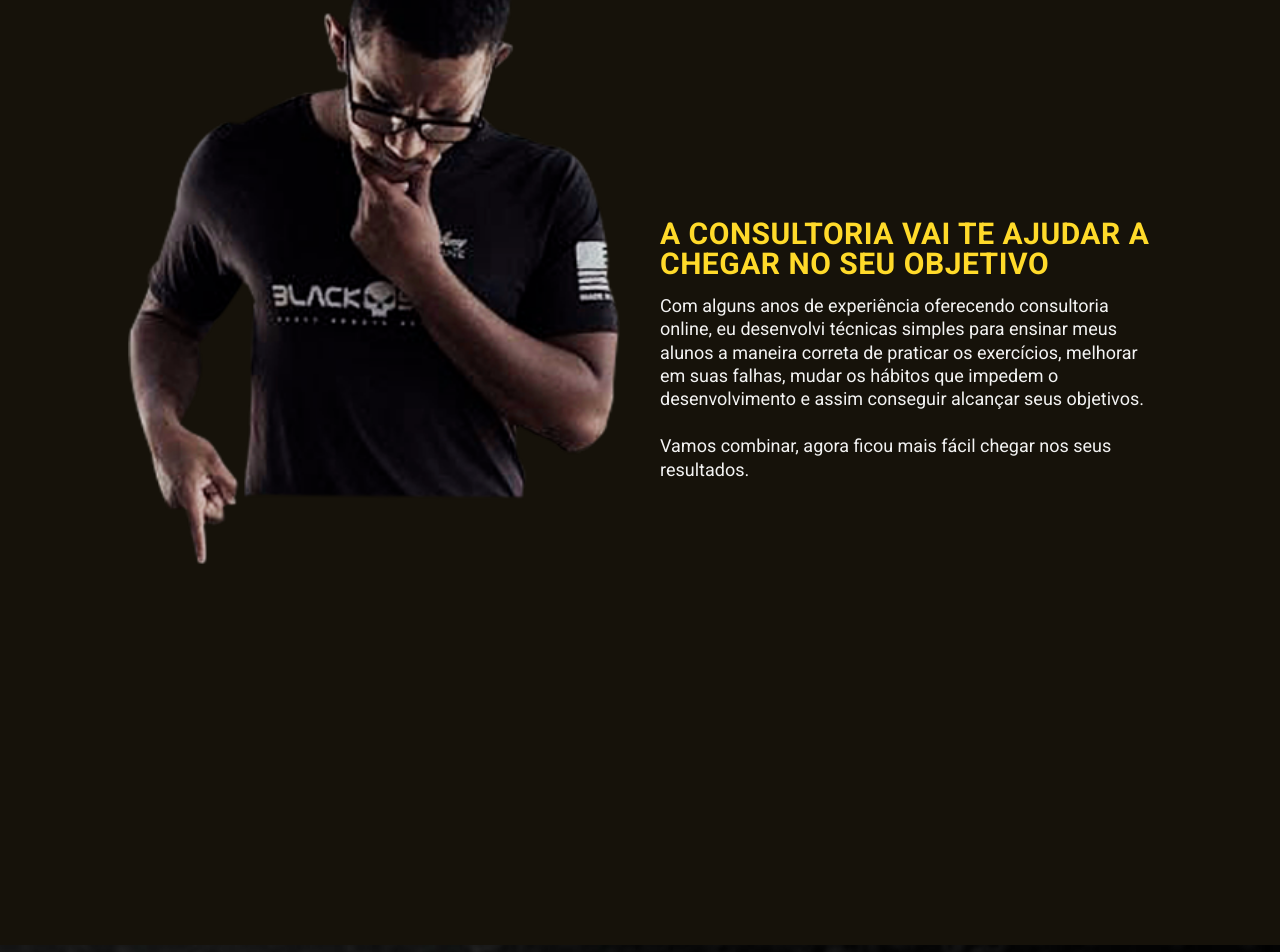
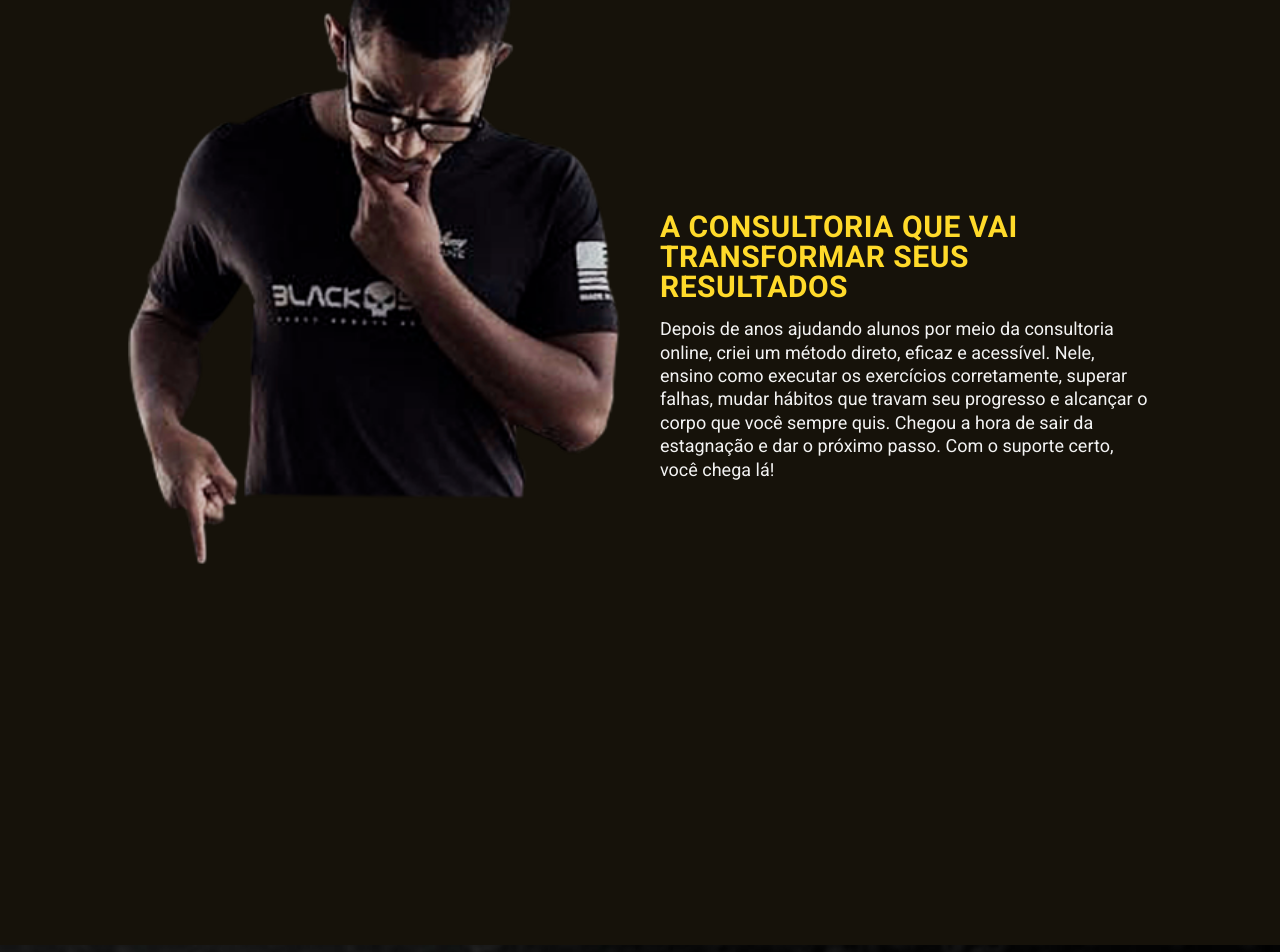
Before and after one commit to MatteusIsaque/personal-paulo-2, a Next.js app: page / in a window 1280 px wide. Shown: the part 1573-2525 px from the top of the page. Built offline with nearby package versions, Linux system fonts and the light colour scheme.

Commit message:
Update VideoSection.js

```diff
--- a/components/VideoSection.js
+++ b/components/VideoSection.js
@@ -17,10 +17,10 @@ export default function videoSection() {
 
 
             <div className={Style.divVideoTwo}>
-                <h2>A CONSULTORIA VAI TE AJUDAR A CHEGAR NO SEU OBJETIVO</h2>
-                <p>Com alguns anos de experiência oferecendo consultoria online, eu desenvolvi técnicas simples para ensinar meus alunos a maneira correta de praticar os exercícios, melhorar em suas falhas, mudar os hábitos que impedem o desenvolvimento e assim conseguir alcançar seus objetivos.<br/><br/>
+                <h2>A CONSULTORIA QUE VAI TRANSFORMAR SEUS RESULTADOS</h2>
+                <p>Depois de anos ajudando alunos por meio da consultoria online, criei um método direto, eficaz e acessível. Nele, ensino como executar os exercícios corretamente, superar falhas, mudar hábitos que travam seu progresso e alcançar o corpo que você sempre quis.
 
-                    Vamos combinar, agora ficou mais fácil chegar nos seus resultados.</p>
+Chegou a hora de sair da estagnação e dar o próximo passo. Com o suporte certo, você chega lá!</p>
                 <ReactPlayer width="100%" url="https://www.youtube.com/embed/BuUambqsDxE" />
             </div>
         </section>
```
